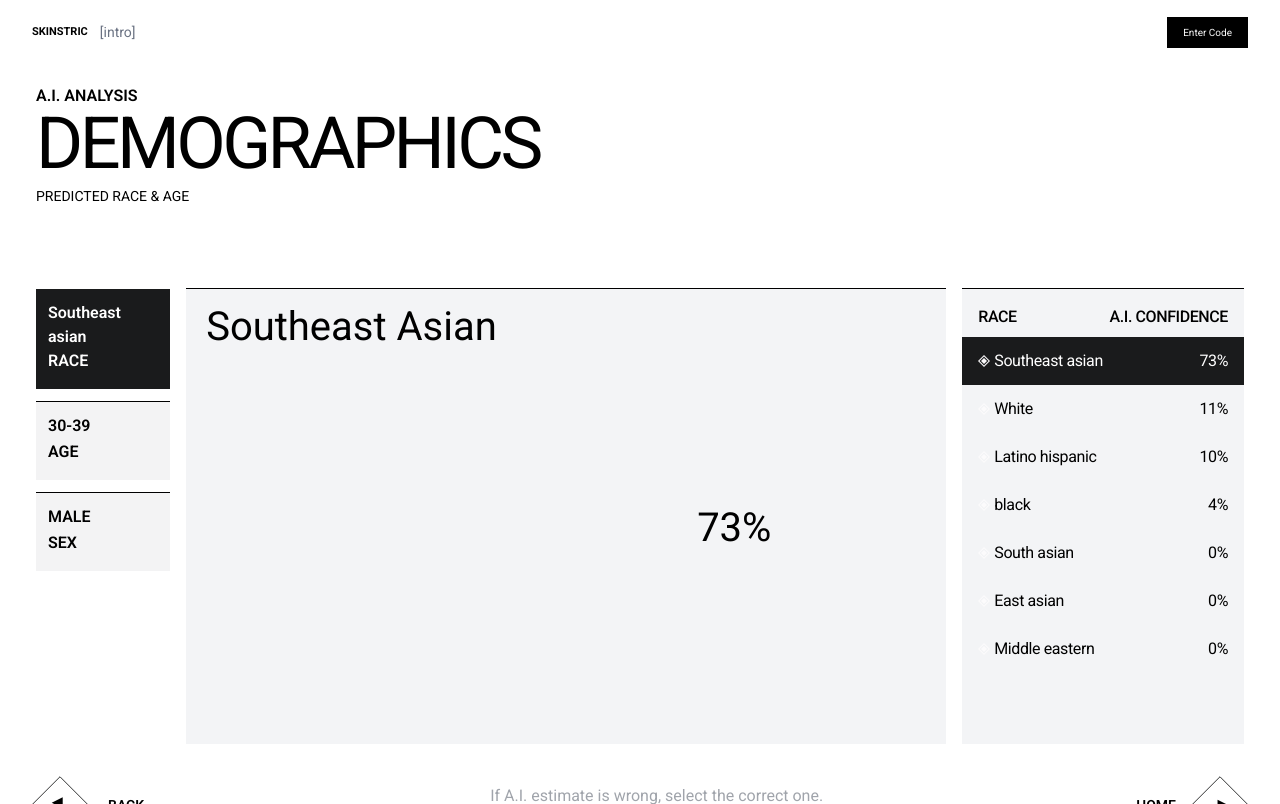
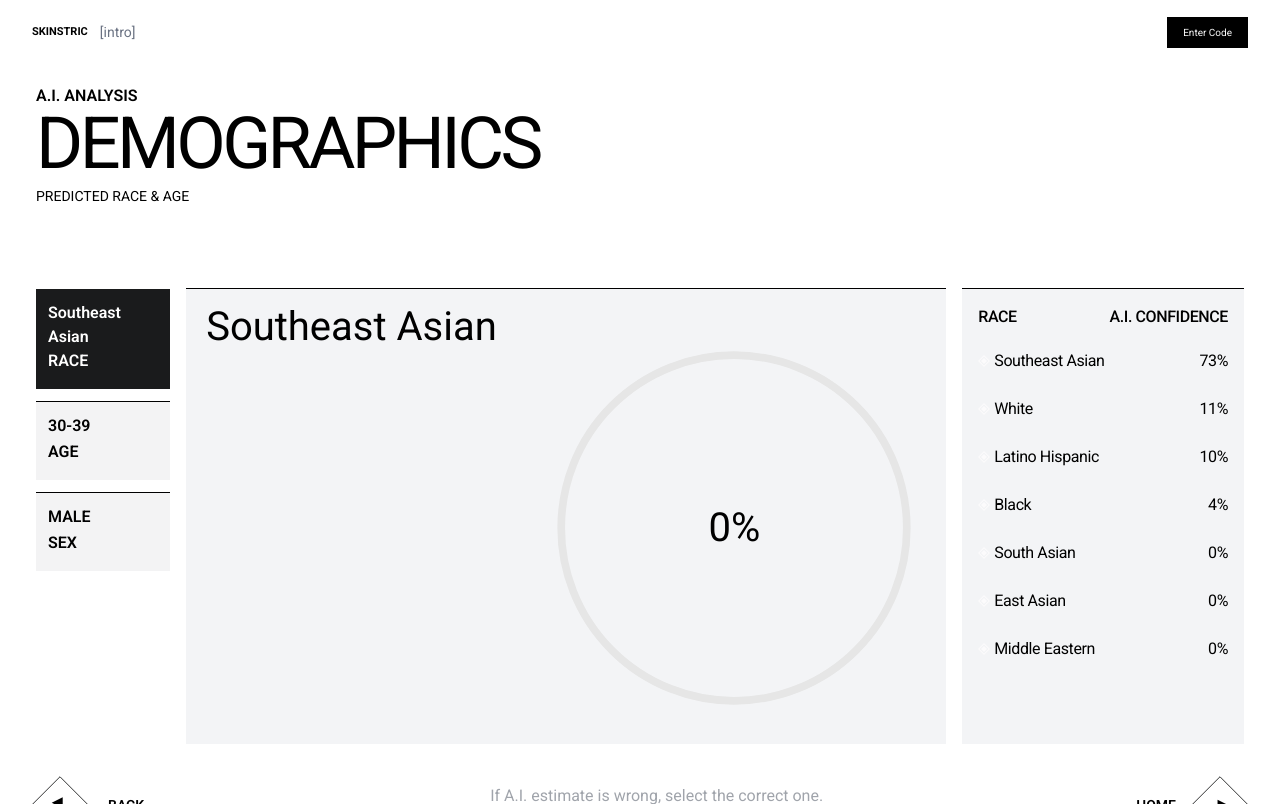
Before and after one commit to Guillermotrejo1/skinstric, a Next.js app: page /report in a window 1280 px wide. Built offline with nearby package versions, Linux system fonts and the light colour scheme.

Commit message:
created the progressbar and made it update with the users click on the races

```diff
--- a/src/pages/report.tsx
+++ b/src/pages/report.tsx
@@ -1,148 +1,83 @@
 import Image from "next/image";
-import React from "react";
+import React, { useState } from "react";
 
-const report = () => {
+const Report = () => {
+  const [selectedOption, setSelectedOption] = useState<number | null>(null);
+  const [percentage, setPercentage] = useState<number>(0); // Initialize percentage state
+
+  const races = [
+    { name: "Southeast Asian", confidence: "73%" },
+    { name: "White", confidence: "11%" },
+    { name: "Latino Hispanic", confidence: "10%" },
+    { name: "Black", confidence: "4%" },
+    { name: "South Asian", confidence: "0%" },
+    { name: "East Asian", confidence: "0%" },
+    { name: "Middle Eastern", confidence: "0%" },
+  ];
+
+  const radius = 45; // Radius of the circle
+  const circumference = 2 * Math.PI * radius; // Circumference of the circle
+  const offset = circumference - (percentage / 100) * circumference; // Calculate the offset based on percentage
+
   return (
     <div className="h-screen md:h-[90vh] flex flex-col md:mt-5">
       <main className="flex-1 w-full bg-white md:overflow-hidden overflow-auto">
         <div className="md:h-full max-w-full mx-5 px-4 md:px-auto flex flex-col">
           <div className="text-start ml-4 mb-4 md:mb-10 md:ml-0">
-            <h2 className="text-base md:text-base font-semibold mb-1 leading-[24px]">
-              A.I. ANALYSIS
-            </h2>
-            <h3 className="text-4xl md:text-[72px] font-normal leading-[64px] tracking-tighter">
-              DEMOGRAPHICS
-            </h3>
-            <h4 className="text-sm mt-2 leading-[24px]">
-              PREDICTED RACE & AGE
-            </h4>
+            <h2 className="text-base md:text-base font-semibold mb-1 leading-[24px]"> A.I. ANALYSIS </h2>
+            <h3 className="text-4xl md:text-[72px] font-normal leading-[64px] tracking-tighter"> DEMOGRAPHICS </h3>
+            <h4 className="text-sm mt-2 leading-[24px]"> PREDICTED RACE & AGE </h4>
           </div>
           <div className="grid md:grid-cols-[1.5fr_8.5fr_3.15fr] gap-4 mt-10 mb-40 md:gap-4 pb-0 md:pb-0 md:mb-0">
             <div className="bg-white-100 space-y-3 md:flex md:flex-col h-[62%]">
-              <div className="p-3 cursor-pointer  bg-[#1A1B1C] text-white flex-1 flex flex-col justify-between hover:bg-[#E1E1E2] border-t">
-                <p className="text-base font-semibold">Southeast asian</p>
+              <div className="p-3 cursor-pointer bg-[#1A1B1C] text-white flex-1 flex flex-col justify-between hover:bg-[#E1E1E2] border-t">
+                <p className="text-base font-semibold">Southeast Asian</p>
                 <h4 className="text-base font-semibold mb-1">RACE</h4>
               </div>
-              <div className="p-3 cursor-pointer  bg-[#F3F3F4] flex-1 flex flex-col justify-between hover:bg-[#E1E1E2] border-t">
+              <div className="p-3 cursor-pointer bg-[#F3F3F4] flex-1 flex flex-col justify-between hover:bg-[#E1E1E2] border-t">
                 <p className="text-base font-semibold">30-39</p>
                 <h4 className="text-base font-semibold mb-1">AGE</h4>
               </div>
-              <div className="p-3 cursor-pointer  bg-[#F3F3F4] flex-1 flex flex-col justify-between hover:bg-[#E1E1E2] border-t">
+              <div className="p-3 cursor-pointer bg-[#F3F3F4] flex-1 flex flex-col justify-between hover:bg-[#E1E1E2] border-t">
                 <p className="text-base font-semibold">MALE</p>
                 <h4 className="text-base font-semibold mb-1">SEX</h4>
               </div>
             </div>
-
             <div className="relative bg-gray-100 p-4 flex flex-col items-center justify-center md:h-[57vh] md:border-t">
-              <p className="hidden md:block md:absolute text-[40px] mb-2 left-5 top-2">
-                Southeast Asian
-              </p>
+              <p className="hidden md:block md:absolute text-[40px] mb-2 left-5 top-2"> Southeast Asian </p>
               <div className="relative md:absolute w-full max-w-[384px] aspect-square mb-4 md:right-5 md:bottom-2">
-                <div className="w-full h-full max-h-[384px] relative scale-100 origin-center">
-                  <svg
-                    className="CircularProgressbar text-[#1A1B1C]"
-                    viewBox="0 0 100 100"
-                  >
-                    <path className="CircularProgressbar-trail"></path>
-                    <path className="CircularProgressbar-path"></path>
-                  </svg>
-                  <div className="absolute inset-0 flex items-center justify-center">
-                    <p className="text-3xl md:text-[40px] font-normal">73%</p>
-                  </div>
+                <svg className="CircularProgressbar text-[#1A1B1C]" viewBox="0 0 100 100">
+                  <circle className="CircularProgressbar-trail" cx="50" cy="50" r={radius} strokeWidth="2" fill="transparent" stroke="#e6e6e6" />
+                  <circle className="CircularProgressbar-path" cx="50" cy="50" r={radius} strokeWidth="2" fill="transparent" stroke="#1A1B1C"
+                    strokeDasharray={circumference} strokeDashoffset={offset} style={{ transition: "stroke-dashoffset 0.5s ease-in-out" }} />
+                </svg>
+                <div className="absolute inset-0 flex items-center justify-center">
+                  <p className="text-3xl md:text-[40px] font-normal"> {percentage}% </p>
                 </div>
               </div>
               <p className="md:absolute text-xs text-[#A0A4AB] md:text-sm lg:text-base font-normal mb-1 leading-[24px] md:bottom-[-15%] md:left-[22%] lg:left-[30%] xl:left-[40%] 2xl:left-[45%]">
                 If A.I. estimate is wrong, select the correct one.
               </p>
             </div>
-
             <div className="bg-gray-100 pt-4 pb-4 md:border-t">
               <div className="space-y-0">
                 <div className="flex justify-between px-4">
-                  <h4 className="text-base leading-[24px] tracking-tight font-medium mb-2">
-                    RACE
-                  </h4>
-                  <h4 className="text-base leading-[24px] tracking-tight font-medium mb-2">
-                    A.I. CONFIDENCE
-                  </h4>
+                  <h4 className="text-base leading-[24px] tracking-tight font-medium mb-2"> RACE </h4>
+                  <h4 className="text-base leading-[24px] tracking-tight font-medium mb-2"> A.I. CONFIDENCE </h4>
                 </div>
-                <div className="flex items-center justify-between h-[48px]  px-4 cursor-pointer bg-[#1A1B1C] text-white hover:bg-black">
-                  <div className="flex items-center gap-1">
-                    <Image width={12} height={12} src="/activeRadioButton.webp" alt="Radio button" />
-                    <span className="font-normal text-base leading-6 tracking-tight">
-                      Southeast asian
-                    </span>
+                {races.map((race, index) => (
+                  <div key={index} className={`flex items-center justify-between h-[48px] px-4 cursor-pointer ${selectedOption === index ? "bg-black text-white" : "hover:bg-[#E1E1E2]"}`}
+                    onClick={() => {
+                      setSelectedOption(index);
+                      setPercentage(parseInt(race.confidence)); // Update percentage based on selected race
+                    }}>
+                    <div className="flex items-center gap-1">
+                      <Image width={12} height={12} src="/activeRadioButton.webp" alt="Radio button" />
+                      <span className="font-normal text-base leading-6 tracking-tight"> {race.name} </span>
+                    </div>
+                    <span className="font-normal text-base leading-6 tracking-tight"> {race.confidence} </span>
                   </div>
-                  <span className="font-normal text-base leading-6 tracking-tight">
-                    73%
-                  </span>
-                </div>
-                <div className="flex items-center justify-between h-[48px] hover:bg-[#E1E1E2] px-4 cursor-pointer">
-                  <div className="flex items-center gap-1">
-                    <Image width={12} height={12} src="/activeRadioButton.webp" alt="Radio button" />
-                    <span className="font-normal text-base leading-6 tracking-tight">
-                      White
-                    </span>
-                  </div>
-                  <span className="font-normal text-base leading-6 tracking-tight">
-                    11%
-                  </span>
-                </div>
-                <div className="flex items-center justify-between h-[48px] hover:bg-[#E1E1E2] px-4 cursor-pointer">
-                  <div className="flex items-center gap-1">
-                    <Image width={12} height={12} src="/activeRadioButton.webp" alt="Radio button" />
-                    <span className="font-normal text-base leading-6 tracking-tight">
-                      Latino hispanic
-                    </span>
-                  </div>
-                  <span className="font-normal text-base leading-6 tracking-tight">
-                    10%
-                  </span>
-                </div>
-                <div className="flex items-center justify-between h-[48px] hover:bg-[#E1E1E2] px-4 cursor-pointer">
-                  <div className="flex items-center gap-1">
-                    <Image width={12} height={12} src="/activeRadioButton.webp" alt="Radio button" />
-                    <span className="font-normal text-base leading-6 tracking-tight">
-                      black
-                    </span>
-                  </div>
-                  <span className="font-normal text-base leading-6 tracking-tight">
-                    4%
-                  </span>
-                </div>
-                <div className="flex items-center justify-between h-[48px] hover:bg-[#E1E1E2] px-4 cursor-pointer">
-                  <div className="flex items-center gap-1">
-                    <Image width={12} height={12} src="/activeRadioButton.webp" alt="Radio button" />
-                    <span className="font-normal text-base leading-6 tracking-tight">
-                      South asian
-                    </span>
-                  </div>
-                  <span className="font-normal text-base leading-6 tracking-tight">
-                    0%
-                  </span>
-                </div>
-                <div className="flex items-center justify-between h-[48px] hover:bg-[#E1E1E2] px-4 cursor-pointer">
-                  <div className="flex items-center gap-1">
-                    <Image width={12} height={12} src="/activeRadioButton.webp" alt="Radio button" />
-                    <span className="font-normal text-base leading-6 tracking-tight">
-                      East asian
-                    </span>
-                  </div>
-                  <span className="font-normal text-base leading-6 tracking-tight">
-                    0%
-                  </span>
-                </div>
-                <div className="flex items-center justify-between h-[48px] hover:bg-[#E1E1E2] px-4 cursor-pointer">
-                  <div className="flex items-center gap-1">
-                    <Image width={12} height={12} src="/activeRadioButton.webp" alt="Radio button" />
-                    <span className="font-normal text-base leading-6 tracking-tight">
-                      Middle eastern
-                    </span>
-                  </div>
-                  <span className="font-normal text-base leading-6 tracking-tight">
-                    0%
-                  </span>
-                </div>
+                ))}
               </div>
             </div>
           </div>
@@ -150,34 +85,22 @@ const report = () => {
             <div className="flex justify-between">
               <a href="/select" className="flex items-center">
                 <div className="relative w-12 h-12 flex items-center justify-center border border-[#1A1B1C] rotate-45 scale-[1] sm:hidden">
-                  <span className="rotate-[-45deg] text-xs font-semibold sm:hidden">
-                    BACK
-                  </span>
+                  <span className="rotate-[-45deg] text-xs font-semibold sm:hidden"> BACK </span>
                 </div>
                 <div className="group hidden sm:flex flex-row relative justify-center items-center">
                   <div className="w-12 h-12 hidden sm:flex justify-center border border-[#1A1B1C] rotate-45 scale-[0.85] group-hover:scale-[0.92] ease duration-300"></div>
-                  <span className="absolute left-[15px] bottom-[13px] scale-[0.9] rotate-180 hidden sm:block group-hover:scale-[0.92] ease duration-300">
-                    ▶
-                  </span>
-                  <span className="text-sm font-semibold hidden sm:block ml-6">
-                    BACK
-                  </span>
+                  <span className="absolute left-[15px] bottom-[13px] scale-[0.9] rotate-180 hidden sm:block group-hover:scale-[0.92] ease duration-300"> ▶ </span>
+                  <span className="text-sm font-semibold hidden sm:block ml-6"> BACK </span>
                 </div>
               </a>
               <a href="/se">
                 <div className=" w-12 h-12 flex items-center justify-center border border-[#1A1B1C] rotate-45 scale-[1] sm:hidden">
-                  <span className="rotate-[-45deg] text-xs font-semibold sm:hidden">
-                    HOME
-                  </span>
+                  <span className="rotate-[-45deg] text-xs font-semibold sm:hidden"> HOME </span>
                 </div>
                 <div className="hidden sm:flex flex-row relative justify-center items-center">
-                  <span className="text-sm font-semibold hidden sm:block mr-5">
-                    HOME
-                  </span>
+                  <span className="text-sm font-semibold hidden sm:block mr-5"> HOME </span>
                   <div className=" w-12 h-12 hidden sm:flex justify-center border border-[#1A1B1C] rotate-45 scale-[0.85]"></div>
-                  <span className="absolute right-[15px] bottom-[13px] scale-[0.9] hidden sm:block">
-                    ▶
-                  </span>
+                  <span className="absolute right-[15px] bottom-[13px] scale-[0.9] hidden sm:block"> ▶ </span>
                 </div>
               </a>
             </div>
@@ -188,4 +111,4 @@ const report = () => {
   );
 };
 
-export default report;
+export default Report;
```
